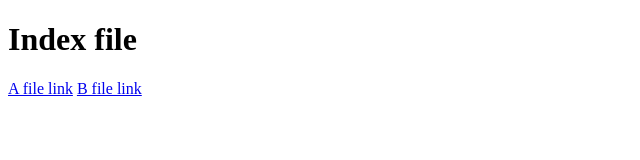
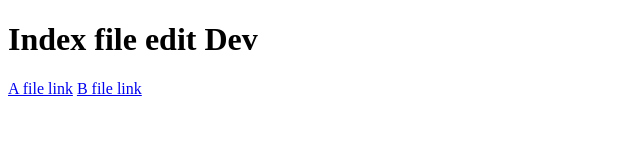
Before and after one commit to Artemib/git-test, a plain HTML site: page index.html in a window 1280 px wide. Shown: the whole page, without its empty margins (0-640 px from the left). Drawn offline with Linux system fonts and the light colour scheme.

Commit message:
add new h1 for index,html

```diff
--- a/index.html
+++ b/index.html
@@ -7,7 +7,7 @@
     <title>Index file</title>
 </head>
 <body>
-    <h1>Index file</h1>
+    <h1>Index file edit Dev</h1>
     <a href="a.html">A file link</a>
     <a href="a.html">B file link</a>
 </body>
```
